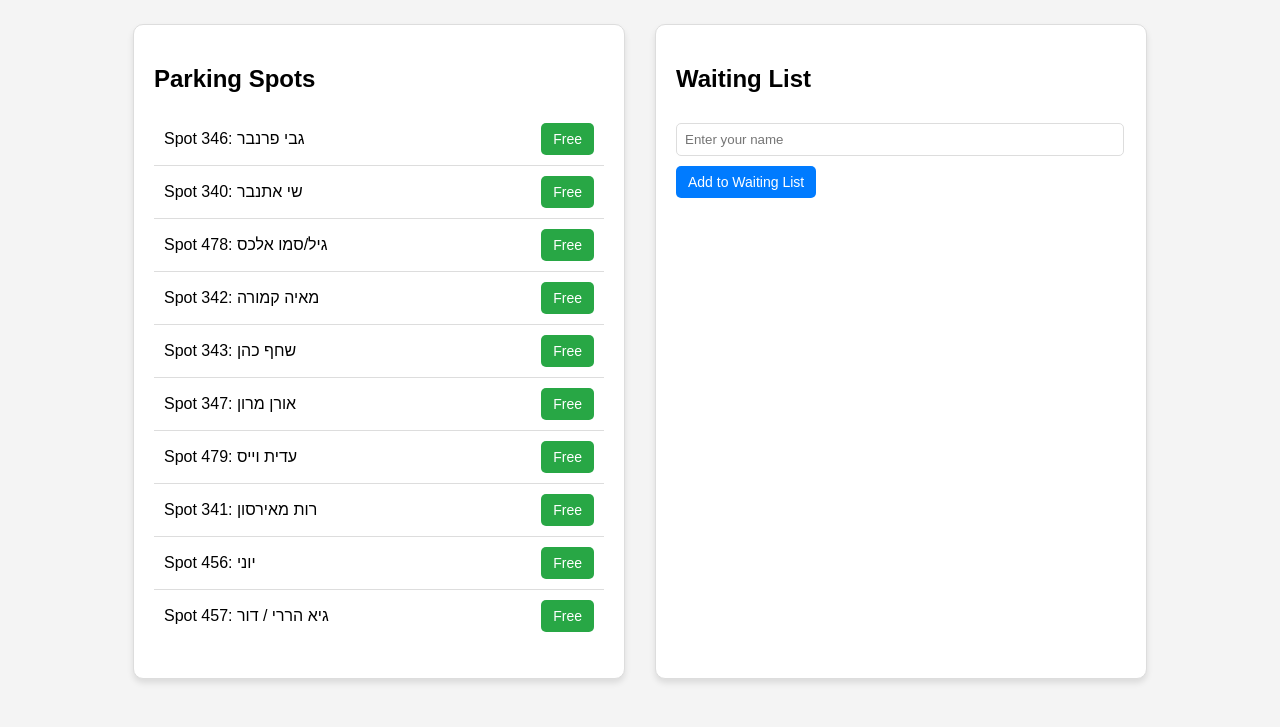
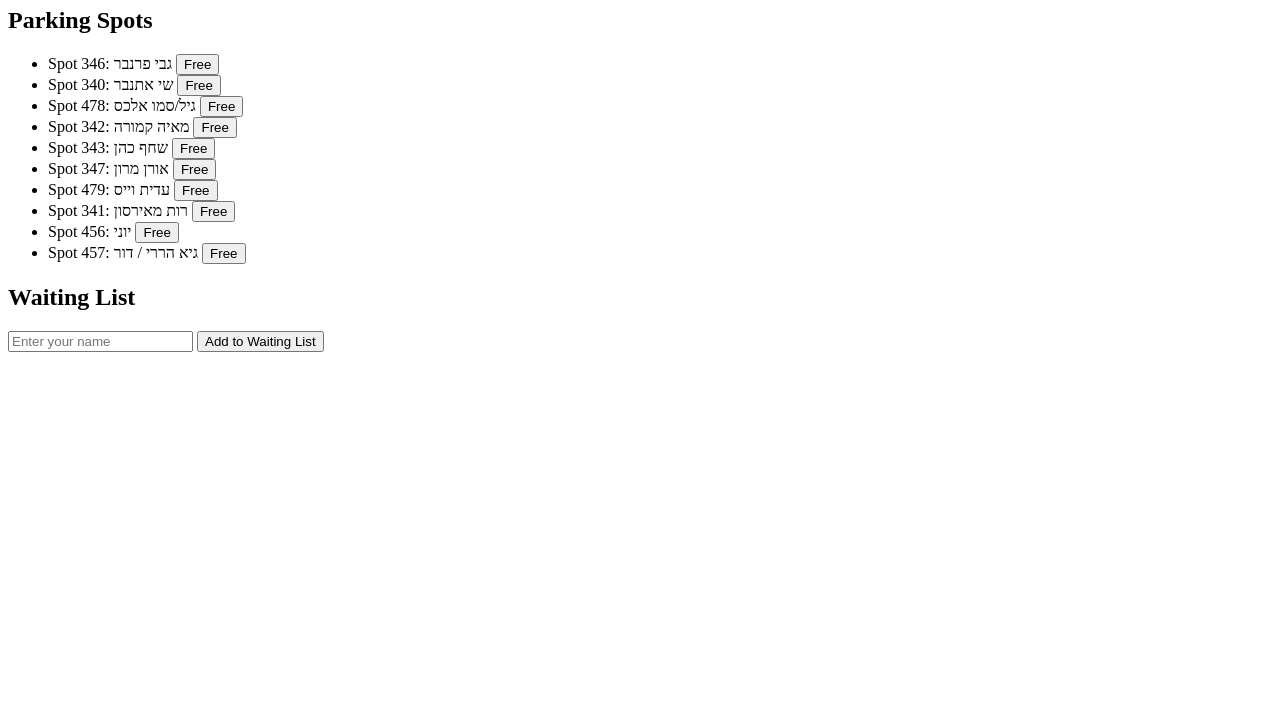
Before and after one commit to zamiravidov/darrow-parks, a plain HTML site: page index.html in a window 1280 px wide. Shown: the part 73-800 px from the top of the page. Drawn offline with Linux system fonts and the light colour scheme.

Commit message:
Update index.html

```diff
--- a/index.html
+++ b/index.html
@@ -5,115 +5,7 @@
     <meta name="viewport" content="width=device-width, initial-scale=1.0">
     <title>Parking Management</title>
     <style>
-        body {
-            font-family: Arial, sans-serif;
-            margin: 0;
-            padding: 0;
-            display: flex;
-            flex-direction: column;
-            align-items: center;
-            background-color: #f4f4f4;
-        }
-
-        h1 {
-            margin: 20px 0;
-        }
-
-        .container {
-            display: flex;
-            flex-wrap: wrap;
-            gap: 30px;
-            margin: 20px;
-            justify-content: center;
-        }
-
-        .parking, .waiting-list {
-            background: #ffffff;
-            border: 1px solid #ddd;
-            border-radius: 10px;
-            padding: 20px;
-            width: 450px;
-            box-shadow: 0 4px 6px rgba(0, 0, 0, 0.1);
-        }
-
-        .parking ul, .waiting-list ul {
-            list-style: none;
-            padding: 0;
-        }
-
-        .parking li, .waiting-list li {
-            display: flex;
-            justify-content: space-between;
-            align-items: center;
-            padding: 10px;
-            border-bottom: 1px solid #ddd;
-        }
-
-        .parking li:last-child, .waiting-list li:last-child {
-            border-bottom: none;
-        }
-
-        .waiting-list input {
-            margin-top: 10px;
-            padding: 8px;
-            width: calc(100% - 20px);
-            border: 1px solid #ddd;
-            border-radius: 5px;
-        }
-
-        .button {
-            cursor: pointer;
-            border: none;
-            padding: 8px 12px;
-            border-radius: 5px;
-            background-color: #007bff;
-            color: white;
-            font-size: 14px;
-        }
-
-        .button.free {
-            background-color: #28a745;
-        }
-
-        .button.revert {
-            background-color: #dc3545;
-        }
-
-        .waiting-list button {
-            margin-top: 10px;
-        }
-
-        .numbered {
-            counter-reset: list-counter;
-        }
-
-        .numbered li {
-            counter-increment: list-counter;
-        }
-
-        .numbered li::before {
-            content: counter(list-counter) ". ";
-            font-weight: bold;
-        }
-
-        .remove-btn {
-            background: none;
-            border: none;
-            color: #dc3545;
-            font-size: 16px;
-            cursor: pointer;
-            margin-left: 10px;
-        }
-
-        .remove-btn:hover {
-            color: #a71d2a;
-        }
-
-        @media (max-width: 600px) {
-            .parking, .waiting-list {
-                width: 90%;
-            }
-        }
+        /* CSS נשאר זהה */
     </style>
 </head>
 <body>
@@ -138,7 +30,8 @@
     </div>
 
     <script>
-        const parkingSpots = [
+        // Default data
+        const defaultParkingSpots = [
             { id: 346, owner: "גבי פרנבר", tempOccupant: null },
             { id: 340, owner: "שי אתנבר", tempOccupant: null },
             { id: 478, owner: "גיל/סמו אלכס", tempOccupant: null },
@@ -151,12 +44,19 @@
             { id: 457, owner: "גיא הררי / דור", tempOccupant: null }
         ];
 
-        const waitingList = [];
+        // Load data from Local Storage
+        const parkingSpots = JSON.parse(localStorage.getItem('parkingSpots')) || defaultParkingSpots;
+        const waitingList = JSON.parse(localStorage.getItem('waitingList')) || [];
 
         function updateDate() {
             const dateElement = document.getElementById("date");
             const today = new Date();
             dateElement.textContent = today.toLocaleDateString();
+        }
+
+        function saveData() {
+            localStorage.setItem('parkingSpots', JSON.stringify(parkingSpots));
+            localStorage.setItem('waitingList', JSON.stringify(waitingList));
         }
 
         function renderParkingList() {
@@ -199,12 +99,14 @@
                 waitingList.push(name);
                 nameInput.value = "";
                 renderWaitingList();
+                saveData();
             }
         }
 
         function removeFromWaitingList(index) {
             waitingList.splice(index, 1);
             renderWaitingList();
+            saveData();
         }
 
         function toggleSpot(spotId) {
@@ -218,17 +120,22 @@
 
             renderParkingList();
             renderWaitingList();
+            saveData();
         }
 
         function assignToAvailableSpots() {
+            let updated = false;
             parkingSpots.forEach(spot => {
                 if (spot.tempOccupant === "Available" && waitingList.length > 0) {
                     spot.tempOccupant = waitingList.shift();
+                    updated = true;
                 }
             });
 
-            renderParkingList();
-            renderWaitingList();
+            if (updated) {
+                renderParkingList();
+                saveData();
+            }
         }
 
         function resetParking() {
@@ -236,6 +143,7 @@
                 spot.tempOccupant = null;
             });
             renderParkingList();
+            saveData();
         }
 
         // Initialize app
```
